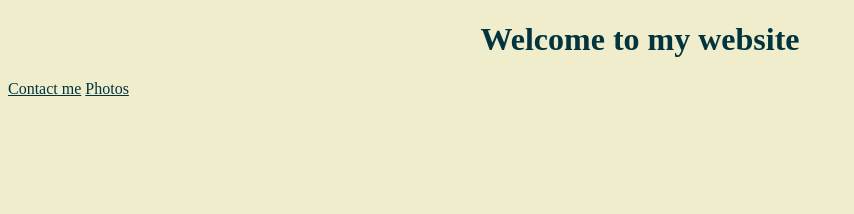
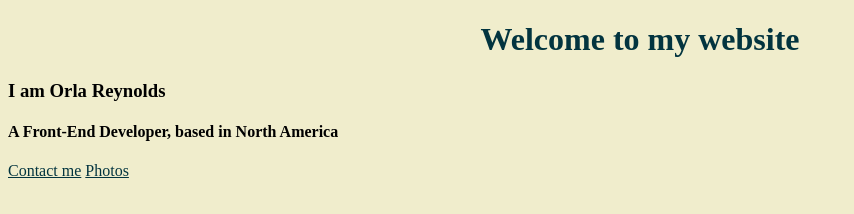
Before and after one commit to orla-rey/Croissant, a plain HTML site: page index.html in a window 1280 px wide. Shown: the whole page, without its empty margins (0-854 px from the left). Drawn offline with Linux system fonts and the light colour scheme.

Commit message:
added additional text information and photos to the html pages

```diff
--- a/index.html
+++ b/index.html
@@ -8,6 +8,8 @@
     </head>
     <body>
         <h1>Welcome to my website</h1>
+        <h3>I am Orla Reynolds</h3>
+        <h4>A Front-End Developer, based in North America</h4>
         <a href="/contact.html">Contact me</a>
         <a href="/photo.html">Photos</a>
     </body>
```
Also changed, not shown: contact.html (+1 -0 lines), photo.html (+2 -0 lines).
